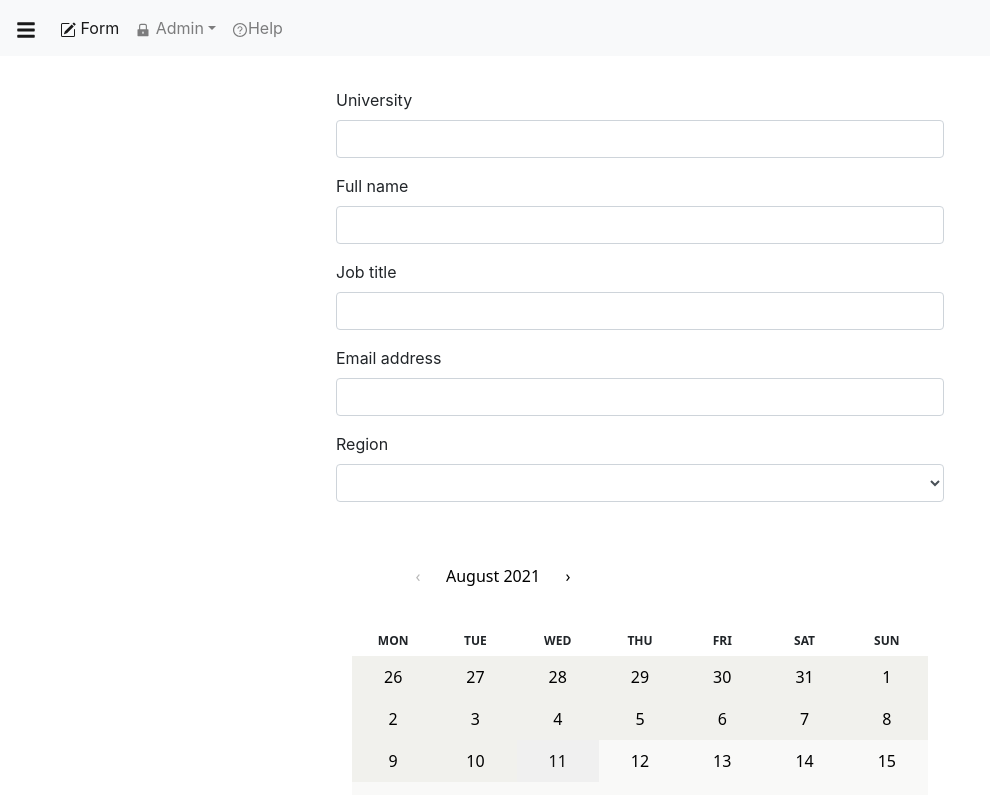
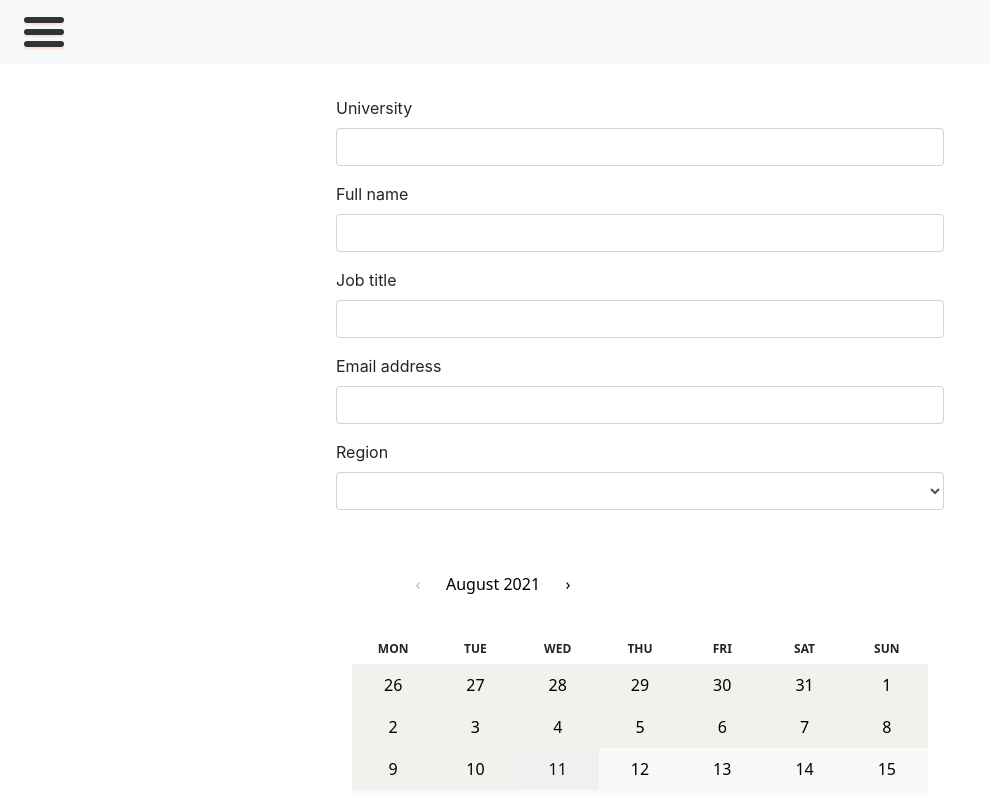
Before and after one commit to n-kly/counsellorWebsite, a React (Create React App) app in the folder client/: page / in a window 1280 px wide. Shown: the top 795 px of the page, without its empty margins (0-990 px from the left). Built offline with nearby package versions, Linux system fonts and the light colour scheme.

Commit message:
fixed navbar

```diff
--- a/client/src/components/Sidebar2.js
+++ b/client/src/components/Sidebar2.js
@@ -18,10 +18,16 @@ const Sidebar2 = () => {
 	const toggleSidebar = () => setSidebar(!sidebar); // Seperate function as bugfix
 
     return (
+        <>
+        <div className='wCube'></div>
         <div>
             <Navbar bg="light">
-                <Navbar.Brand as={Link} onClick={()=>{toggleSidebar()}}><FaBars/></Navbar.Brand>
-                    <Nav className="me-auto">
+                <Navbar.Brand className='bars' as={Link} onClick={()=>{toggleSidebar()}}>
+                    <div className='burgerpad'>
+                        <div className={!sidebar?'burger':'burger-close'}></div>
+                    </div>
+                </Navbar.Brand>
+                    <Nav className={sidebar?"me-auto sidebar-active":"me-auto sidebar-inactive"}>
                         <Nav.Link as={NavLink} to='/'>
                             <span><BsPencilSquare /> Form</span>
                         </Nav.Link>
@@ -45,12 +51,13 @@ const Sidebar2 = () => {
                                 </Nav.Link>
                             </NavDropdown.Item>
                         </NavDropdown>
-                        <Nav.Link as={NavLink} to='/support' style={{'justify-content': 'end'}}>
-                            <span><AiOutlineQuestionCircle />Help</span>
+                        <Nav.Link as={NavLink} to='/support'>
+                            <span><AiOutlineQuestionCircle /> Help</span>
                         </Nav.Link>
                     </Nav>
             </Navbar>
         </div>
+        </>
     )
 }
 
--- a/client/src/components/sidebar2.css
+++ b/client/src/components/sidebar2.css
@@ -1,3 +1,93 @@
 .nopad{
     padding: 0 0 0 0 !important;
 }
+
+.wCube{
+    position: absolute;
+    top:0;
+    left:0;
+    height:64px;
+    width:64px;
+    background-color: #f8f9fa;
+    z-index: 1;
+}
+
+.bars{
+    z-index: 2;
+    margin-right: 0;
+}
+
+.sidebar-active{
+    left: 0rem;
+    position: relative;
+    transition: 500ms;
+}
+
+.sidebar-inactive{
+    left: -15rem;
+    position: absolute;
+    transition: 500ms;
+}
+
+.burger{
+    width:40px;
+    height: 6px;
+    background: rgba(0,0,0,0.8);
+    border-radius: 3px;
+    box-shadow: 0 2px 2px rgba(255,101,47,.2);
+    transition: all .5s ease-in-out;
+}
+
+.burger::before,.burger::after{
+    content:'';
+    position:absolute;
+    width:40px;
+    height: 6px;
+    background: rgba(0,0,0,0.8);
+    border-radius: 3px;
+    box-shadow: 0 2px 2px rgba(255,101,47,.2);
+    transition: all .5s ease-in-out;
+}
+
+.burger::before {
+    transform: translateY(-12px);
+}
+
+.burger::after {
+    transform: translateY(12px);
+}
+
+.burger-close::before,.burger-close::after{
+    content:'';
+    position:absolute;
+    width:40px;
+    height: 6px;
+    background: rgba(0,0,0,0.8);
+    border-radius: 3px;
+    box-shadow: 0 2px 2px rgba(255,101,47,.2);
+    transition: all .5s ease-in-out;
+}
+
+.burger-close{
+    transform: translateX(-50px);
+    background: transparent;
+    box-shadow: none;
+    width: 40px;
+    height: 6px;
+    border-radius: 3px;
+    transition: all .5s ease-in-out;
+}
+
+.burger-close::before{
+    transform: translateY(-12px);
+    transform: rotate(45deg) translate(35px, -35px);
+}
+.burger-close::after{
+    transform: translateY(12px);
+    transform: rotate(-45deg) translate(35px, 35px);
+}
+
+.burgerpad{
+    margin:1rem;
+    margin-left:0.5rem !important;
+}
```
